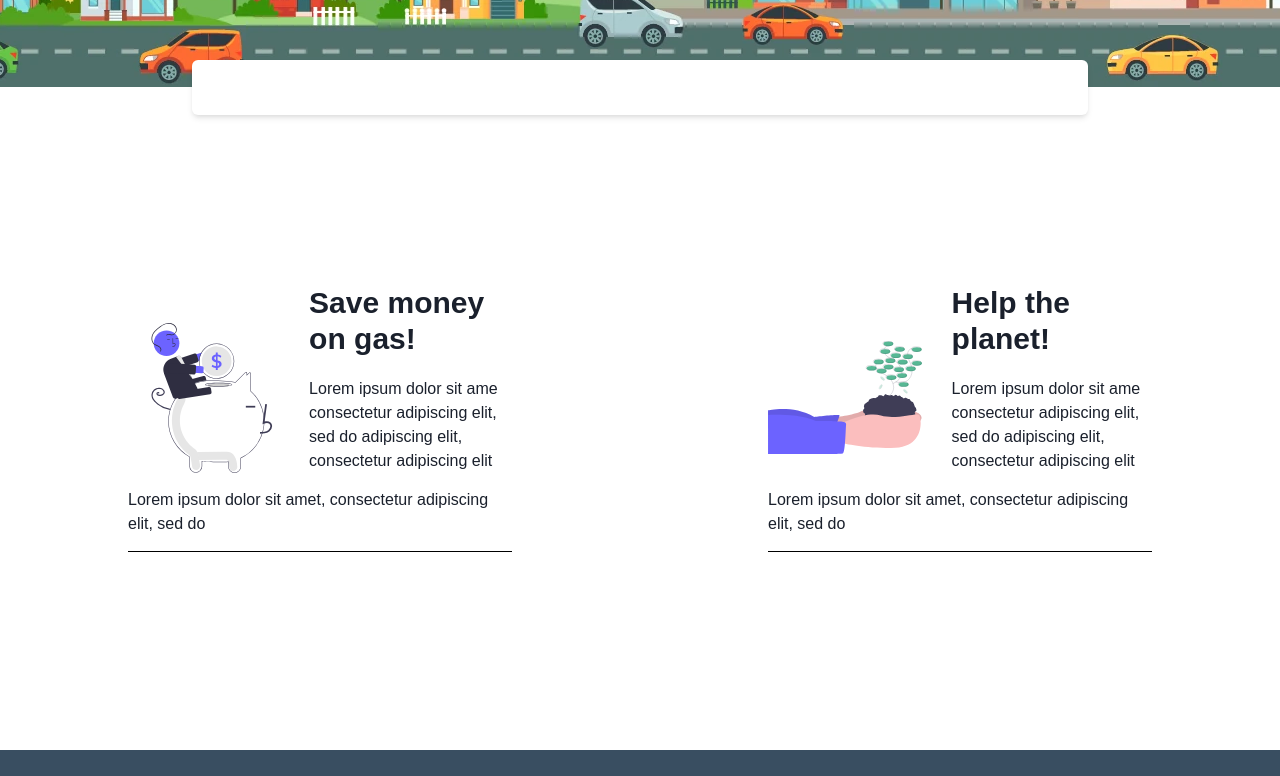
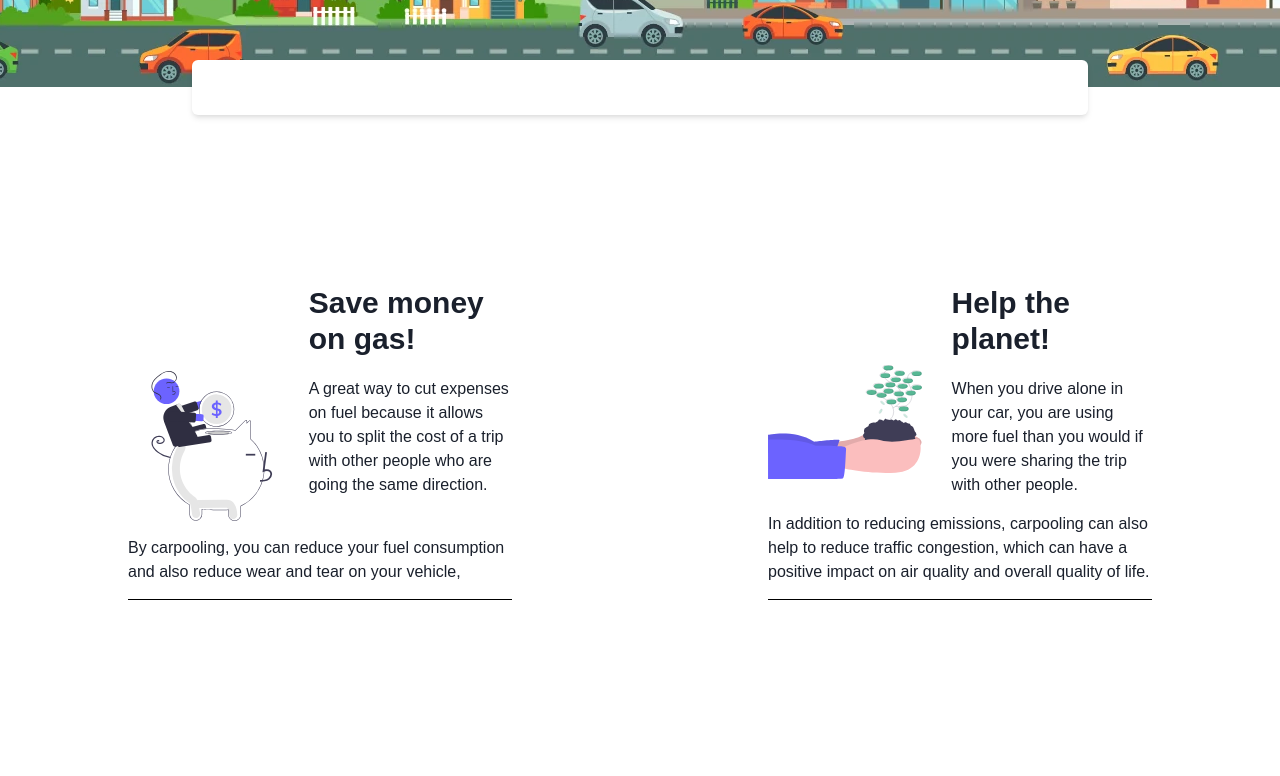
Before and after one commit to WildCodeSchool/2022-09-Orleans-CDA-Projet-KaraoCar, a React (Vite) app in the folder apps/frontend/web/: page / in a window 1280 px wide. Shown: the part 615-1391 px from the top of the page. Built offline with nearby package versions, Linux system fonts and the light colour scheme.

Commit message:
feat: removed lorem on inlineCards

```diff
--- a/apps/frontend/web/src/pages/Home.tsx
+++ b/apps/frontend/web/src/pages/Home.tsx
@@ -36,6 +36,7 @@ const InlineCard = ({
           src={image}
           w={'40%'}
           h={'80%'}
+          maxH={'150px'}
           alt={'card image'}
           alignSelf={'end'}
           objectFit={'contain'}
@@ -43,7 +44,6 @@ const InlineCard = ({
         <Flex
           paddingInlineStart={'10px'}
           flexDirection={'column'}
-          justifyContent={'space-between'}
         >
           <Heading size="lg" as={'h1'} marginBlockEnd={'20px'}>
             {title}
@@ -185,10 +185,10 @@ const Home = () => {
           image={SavingsSvg}
           title={'Save money on gas!'}
           bodyText={
-            'Lorem ipsum dolor sit ame consectetur adipiscing elit, sed do adipiscing elit, consectetur adipiscing elit'
+            'A great way to cut expenses on fuel because it allows you to split the cost of a trip with other people who are going the same direction.'
           }
           footerText={
-            'Lorem ipsum dolor sit amet, consectetur adipiscing elit, sed do'
+            'By carpooling, you can reduce your fuel consumption and also reduce wear and tear on your vehicle,'
           }
         />
         <Box
@@ -201,10 +201,10 @@ const Home = () => {
           image={EnvironmentSvg}
           title={'Help the planet!'}
           bodyText={
-            'Lorem ipsum dolor sit ame consectetur adipiscing elit, sed do adipiscing elit, consectetur adipiscing elit'
+            'When you drive alone in your car, you are using more fuel than you would if you were sharing the trip with other people.'
           }
           footerText={
-            'Lorem ipsum dolor sit amet, consectetur adipiscing elit, sed do'
+            'In addition to reducing emissions, carpooling can also help to reduce traffic congestion, which can have a positive impact on air quality and overall quality of life.'
           }
         />
       </Flex>
```
